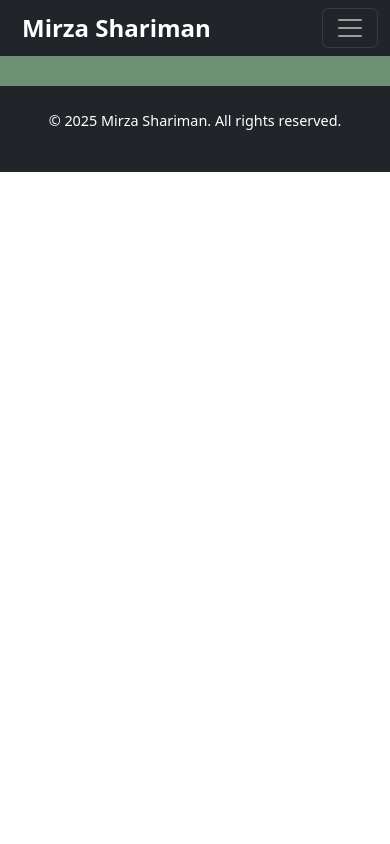
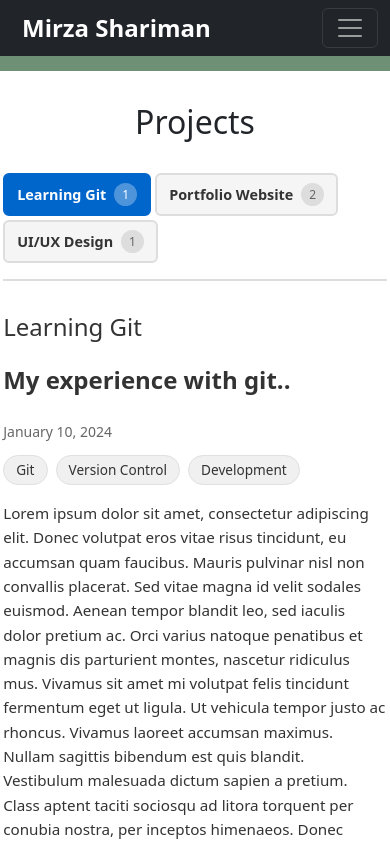
Before and after one commit to Azrim02/MirzaPortfolio, a React (Vite) app: page /MirzaPortfolio/projects in a window 390 px wide. Shown: the top 844 px of the page. Built offline with nearby package versions, Linux system fonts and the light colour scheme.

Commit message:
furnished projects page
now the page will refer to the markdowns in the entry, and display relevant projects it is under
YEAY

```diff
--- a/src/App.jsx
+++ b/src/App.jsx
@@ -3,6 +3,7 @@ import NavBar from './components/Navbar';
 import Home from './pages/Home';
 import Contact from './pages/Contact';
 import Entries from './pages/Entries';
+import Projects from './pages/Projects';
 import EntryDetail from './pages/EntryDetail';
 import Footer from './components/Footer';
 
@@ -15,6 +16,7 @@ function App() {
         <Route path="/" element={<Home />} />
         <Route path="/contact" element={<Contact />} />
         <Route path="/entries" element={<Entries />} />
+        <Route path="/projects" element={<Projects />} />
         <Route path="/entries/:entryName" element={<EntryDetail />} />
       </Routes>
     </BrowserRouter>
--- a/src/components/Navbar.jsx
+++ b/src/components/Navbar.jsx
@@ -22,7 +22,7 @@ function NavBar() {
             <Nav className="ms-auto">
               <Nav.Link as={Link} to="/">Home</Nav.Link>
               <Nav.Link as={Link} to="/entries">Entries</Nav.Link>
-              <NavDropdown title="Projects" id="basic-nav-dropdown">
+              {/* <NavDropdown title="Projects" id="basic-nav-dropdown">
                 <NavDropdown.Item as={Link} to="/projects/a">
                   Project A
                 </NavDropdown.Item>
@@ -32,7 +32,8 @@ function NavBar() {
                 <NavDropdown.Item as={Link} to="/projects/c">
                   Project C
                 </NavDropdown.Item>
-              </NavDropdown>
+              </NavDropdown> */}
+              <Nav.Link as={Link} to="/projects">Projects</Nav.Link>
               <Nav.Link as={Link} to="/contact">Contact</Nav.Link>
             </Nav>
           </Navbar.Collapse>
--- a/src/entries/entry1.md
+++ b/src/entries/entry1.md
@@ -1,5 +1,6 @@
 ---
 date: "15-01-24"
+project: "Portfolio Website"
 tags: ["Web Development", "React", "Performance"]
 ---
 
--- a/src/entries/entry2.md
+++ b/src/entries/entry2.md
@@ -1,5 +1,6 @@
 ---
 date: "10-01-24"
+project: "Learning Git"
 tags: ["Git", "Version Control", "Development"]
 ---
 
--- a/src/entries/entry3.md
+++ b/src/entries/entry3.md
@@ -1,5 +1,6 @@
 ---
 date: "13-01-24"
+project: "UI/UX Design"
 tags: ["UI/UX Design", "CSS", "Frontend"]
 ---
 
--- /dev/null
+++ b/src/entries/portfolio2.md
@@ -0,0 +1,9 @@
+---
+date: "19-01-26"
+project: "Portfolio Website"
+tags: ["Web Development", "React"]
+---
+
+# WEBSITE WORKSSS
+
+asihdhasihdawdha
--- a/src/pages/Entries.jsx
+++ b/src/pages/Entries.jsx
@@ -52,7 +52,8 @@ function parseMarkdown(content) {
     title,
     description,
     date: parseDateFromFrontmatter(frontmatter.date) || '',
-    tags: Array.isArray(frontmatter.tags) ? frontmatter.tags : []
+    tags: Array.isArray(frontmatter.tags) ? frontmatter.tags : [],
+    project: frontmatter.project || ''
   };
 }
 
@@ -67,7 +68,7 @@ export default function Entries() {
       for (const [path, loader] of Object.entries(entryFiles)) {
         const content = await loader();
         const fileName = path.split('/').pop();
-        const { title, description, date, tags } = parseMarkdown(content);
+        const { title, description, date, tags, project } = parseMarkdown(content);
 
         loadedEntries.push({
           fileName,
@@ -75,6 +76,7 @@ export default function Entries() {
           description,
           date,
           tags,
+          project,
           path
         });
       }
--- /dev/null
+++ b/src/pages/Projects.jsx
@@ -0,0 +1,158 @@
+import { useEffect, useState } from 'react';
+import BlogEntry from '../components/BlogEntry';
+import Layout from '../components/Layout';
+import '../styles/projects.scss';
+import { parseDateFromFrontmatter } from '../utils/dateParser';
+
+function parseMarkdown(content) {
+  const lines = content.split('\n');
+  let frontmatter = {};
+  let title = '';
+  let description = '';
+  let contentStart = 0;
+
+  // Parse frontmatter
+  if (lines[0].trim() === '---') {
+    let fmEnd = -1;
+    for (let i = 1; i < lines.length; i++) {
+      if (lines[i].trim() === '---') {
+        fmEnd = i;
+        contentStart = i + 1;
+        break;
+      }
+      const [key, ...valueParts] = lines[i].split(':');
+      if (key && valueParts.length > 0) {
+        let value = valueParts.join(':').trim();
+
+        // Handle array values for tags
+        if (key.trim() === 'tags' && value.startsWith('[')) {
+          value = value.replace(/[\[\]"']/g, '').split(',').map(tag => tag.trim());
+        } else {
+          value = value.replace(/^["']|["']$/g, '');
+        }
+
+        frontmatter[key.trim()] = value;
+      }
+    }
+  }
+
+  // Parse title and description from content
+  for (let i = contentStart; i < lines.length; i++) {
+    const line = lines[i].trim();
+
+    if (!title && line.startsWith('#')) {
+      title = line.replace(/^#+\s*/, '').trim();
+    }
+    else if (title && !description && line && !line.startsWith('#')) {
+      description = line;
+      break;
+    }
+  }
+
+  return {
+    title,
+    description,
+    date: parseDateFromFrontmatter(frontmatter.date) || '',
+    tags: Array.isArray(frontmatter.tags) ? frontmatter.tags : [],
+    project: frontmatter.project || ''
+  };
+}
+
+export default function Projects() {
+  const [projects, setProjects] = useState({});
+  const [selectedProject, setSelectedProject] = useState(null);
+
+  useEffect(() => {
+    const loadEntries = async () => {
+      const entryFiles = import.meta.glob('../entries/*.md', { as: 'raw' });
+      const projectsMap = {};
+
+      for (const [path, loader] of Object.entries(entryFiles)) {
+        const content = await loader();
+        const fileName = path.split('/').pop();
+        const { title, description, date, tags, project } = parseMarkdown(content);
+
+        // Only include entries that have a project assigned
+        if (project) {
+          if (!projectsMap[project]) {
+            projectsMap[project] = [];
+          }
+
+          projectsMap[project].push({
+            fileName,
+            title,
+            description,
+            date,
+            tags,
+            project,
+            path
+          });
+        }
+      }
+
+      // Sort entries within each project by date in descending order
+      Object.keys(projectsMap).forEach(projectName => {
+        projectsMap[projectName].sort((a, b) => {
+          const dateA = new Date(a.date);
+          const dateB = new Date(b.date);
+          return dateB - dateA;
+        });
+      });
+
+      setProjects(projectsMap);
+      // Set the first project as selected by default
+      const projectNames = Object.keys(projectsMap).sort();
+      if (projectNames.length > 0) {
+        setSelectedProject(projectNames[0]);
+      }
+    };
+
+    loadEntries();
+  }, []);
+
+  const projectNames = Object.keys(projects).sort();
+  const currentEntries = selectedProject ? projects[selectedProject] : [];
+
+  return (
+    <Layout contentMaxWidth="1000px">
+      <div className="Projects">
+        <h1>Projects</h1>
+
+        {projectNames.length === 0 ? (
+          <p className="no-projects">No projects with entries found. Add a "project" field to your entry frontmatter.</p>
+        ) : (
+          <>
+            <div className="project-tabs">
+              {projectNames.map((projectName) => (
+                <button
+                  key={projectName}
+                  className={`project-tab ${selectedProject === projectName ? 'active' : ''}`}
+                  onClick={() => setSelectedProject(projectName)}
+                >
+                  <span className="project-name">{projectName}</span>
+                  <span className="project-count">{projects[projectName].length}</span>
+                </button>
+              ))}
+            </div>
+
+            <div className="project-content">
+              <h2>{selectedProject}</h2>
+              <div className="entries-list">
+                {currentEntries.map((entry) => (
+                  <BlogEntry
+                    key={entry.path}
+                    title={entry.title}
+                    description={entry.description}
+                    date={entry.date}
+                    tags={entry.tags}
+                    fileName={entry.fileName}
+                  />
+                ))}
+              </div>
+            </div>
+          </>
+        )}
+      </div>
+    </Layout>
+  );
+}
--- a/src/styles/entries.scss
+++ b/src/styles/entries.scss
@@ -1,13 +1,16 @@
 .Entries {
   max-width: 800px;
   margin: 0 auto;
-  padding: 40px 20px;
+  padding: 30px 0px;
 }
 
 .Entries h1 {
   margin-bottom: 40px;
-  font-size: 2.5rem;
-  font-weight: 600;
+  font-size: 2.7rem;
+  margin-bottom: 1rem;
+  font-weight: 500;
+  text-align: center;
+  color: #333;
 }
 
 .blog-list {
--- /dev/null
+++ b/src/styles/projects.scss
@@ -0,0 +1,130 @@
+.Projects {
+  padding: 2rem 0;
+
+  h1 {
+    text-align: center;
+    margin-bottom: 2rem;
+    font-size: 2.5rem;
+  }
+
+  h2 {
+    font-size: 2rem;
+    margin-bottom: 1.5rem;
+    color: #333;
+  }
+}
+
+.no-projects {
+  text-align: center;
+  color: #999;
+  font-size: 1.1rem;
+  padding: 2rem;
+  background: #f5f5f5;
+  border-radius: 8px;
+}
+
+.project-tabs {
+  display: flex;
+  flex-wrap: wrap;
+  gap: 0.5rem;
+  margin-bottom: 2rem;
+  border-bottom: 2px solid #ddd;
+  padding-bottom: 1rem;
+}
+
+.project-tab {
+  display: flex;
+  align-items: center;
+  gap: 0.5rem;
+  padding: 0.75rem 1.25rem;
+  background: #f5f5f5;
+  border: 2px solid #ddd;
+  border-radius: 6px;
+  cursor: pointer;
+  font-size: 1rem;
+  font-weight: 500;
+  transition: all 0.3s ease;
+  color: #333;
+
+  .project-name {
+    font-weight: 600;
+  }
+
+  .project-count {
+    background: #ddd;
+    color: #666;
+    padding: 0.15rem 0.5rem;
+    border-radius: 12px;
+    font-size: 0.85rem;
+    font-weight: 500;
+  }
+
+  &:hover {
+    background: #eee;
+    border-color: #999;
+  }
+
+  &.active {
+    background: #0066cc;
+    border-color: #0066cc;
+    color: white;
+
+    .project-name {
+      color: white;
+    }
+
+    .project-count {
+      background: rgba(255, 255, 255, 0.3);
+      color: white;
+    }
+  }
+}
+
+.project-content {
+  animation: fadeIn 0.3s ease;
+  display: flex;
+  flex-direction: column;
+  flex: 1;
+}
+
+.entries-list {
+  display: flex;
+  flex-direction: column;
+  gap: 1rem;
+}
+
+@keyframes fadeIn {
+  from {
+    opacity: 0;
+    transform: translateY(10px);
+  }
+  to {
+    opacity: 1;
+    transform: translateY(0);
+  }
+}
+
+@media (max-width: 768px) {
+  .Projects {
+    h1 {
+      font-size: 2rem;
+    }
+
+    h2 {
+      font-size: 1.5rem;
+    }
+  }
+
+  .project-tabs {
+    gap: 0.25rem;
+  }
+
+  .project-tab {
+    padding: 0.5rem 0.75rem;
+    font-size: 0.9rem;
+
+    .project-count {
+      font-size: 0.75rem;
+    }
+  }
+}
```
